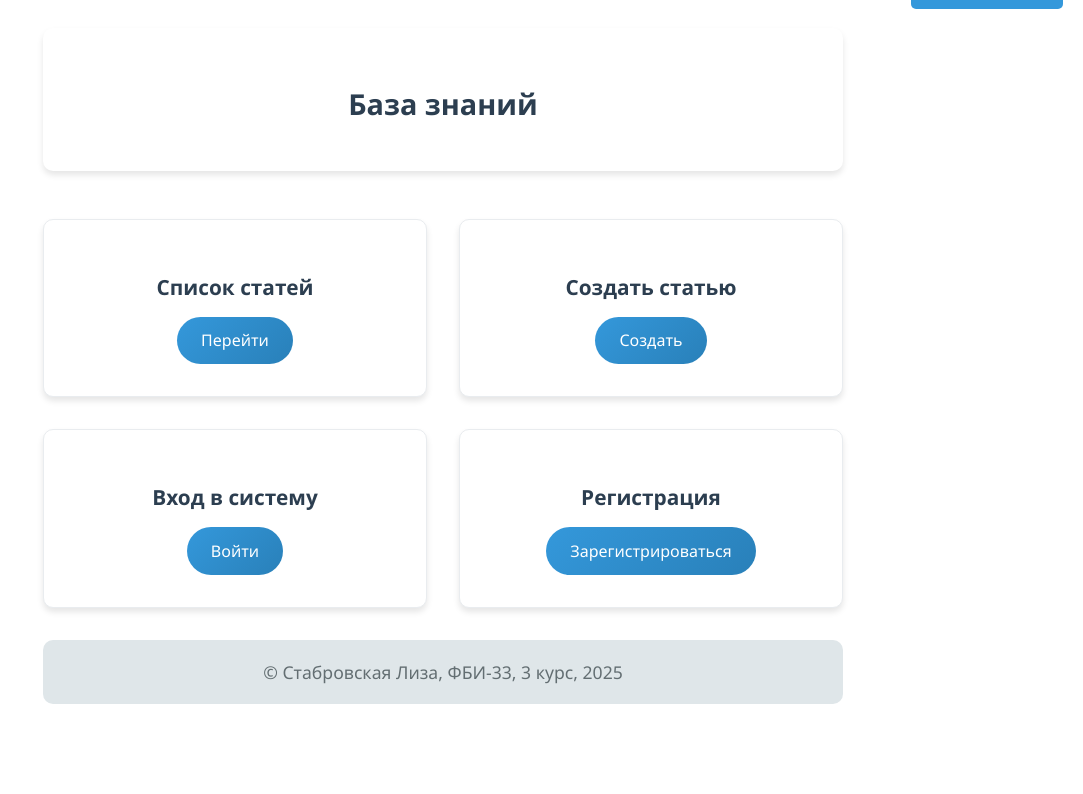
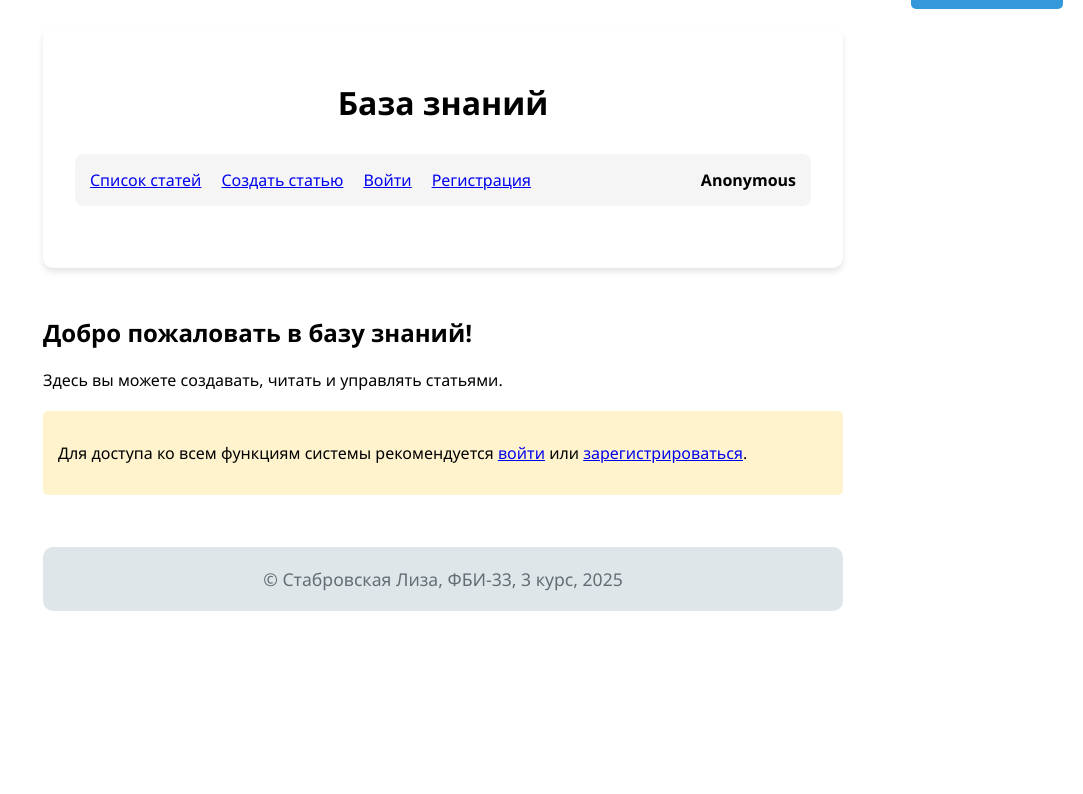
Before and after one commit to Elizaveta2894/web-back-lab, a Flask app: page / in a window 1280 px wide. Shown: the part 46-840 px from the top of the page, without its empty margins (197-1280 px from the left). Run offline with Flask 3, Linux system fonts and the light colour scheme; some libraries are stand-ins or nearby versions.

Commit message:
Аутентификация

```diff
--- a/lab5.py
+++ b/lab5.py
@@ -1,18 +1,55 @@
 from flask import Blueprint, render_template, session, request
 import psycopg2
+from psycopg2.extras import RealDictCursor
 
 lab5 = Blueprint('lab5', __name__)
 
-
 @lab5.route("/")
 def main():
-    username = session.get('username', 'anonymous')
-    return render_template('lab5/lab5.html', username=username)
+    return render_template('lab5/lab5.html', login=session.get('login', 'Anonymous'))
 
-@lab5.route("/lab5/login")
+@lab5.route("/lab5/login", methods=['GET','POST'])
 def login():
-    return render_template('lab5/login.html')
+    if request.method == 'GET':
+        return render_template('lab5/login.html')
 
+    login = request.form.get('login')
+    password = request.form.get('password')
+
+    if not (login or password):
+        return render_template('lab5/login.html', error="Заполните все поля")
+
+    try:
+        conn = psycopg2.connect(
+            host='127.0.0.1',
+            database='liza_stabrovskaya_knowledge_base',
+            user='liza_stabrovskaya_knowledge_base',
+            password='555'
+        )
+        cur = conn.cursor(cursor_factory=RealDictCursor)
+        cur.execute("SELECT * FROM users WHERE login = %s;", (login,))
+        user = cur.fetchone()
+
+        if not user:
+            cur.close()
+            conn.close()
+            return render_template('lab5/login.html',
+                                error='Логин и/или пароль неверны')
+
+        if user['password'] != password:
+            cur.close()
+            conn.close()
+            return render_template('lab5/login.html',
+                                error='Логин и/или пароль неверны')
+
+        session['login'] = login
+        cur.close()
+        conn.close()
+        return render_template('lab5/success_login.html', login=login)
+
+    except Exception as e:
+        return render_template('lab5/login.html',
+                             error=f'Ошибка базы данных: {str(e)}')
 
 @lab5.route("/lab5/list")
 def list_articles():
@@ -21,7 +58,6 @@ def list_articles():
 @lab5.route("/lab5/create")
 def create_article():
     return "Создать статью"
-
 
 @lab5.route('/lab5/register', methods=['GET', 'POST'])
 def register():
--- a/templates/lab5/lab5.html
+++ b/templates/lab5/lab5.html
@@ -5,29 +5,38 @@
 {% block main %}
 <div class="lab5-main">
     <div class="welcome-section">
-        <h2>База знаний</h2>
+        <h1>База знаний</h1>
+        <div class="navigation-bar" style="display: flex; justify-content: space-between; align-items: center; margin: 30px 0; padding: 15px; background-color: #f5f5f5; border-radius: 8px;">
+            <div class="nav-links" style="display: flex; gap: 20px;">
+                <a href="{{ url_for('lab5.list_articles') }}">Список статей</a>
+                <a href="{{ url_for('lab5.create_article') }}">Создать статью</a>
+                <a href="{{ url_for('lab5.login') }}">Войти</a>
+                <a href="{{ url_for('lab5.register') }}">Регистрация</a>
+            </div>
+
+            <div class="user-display" style="font-weight: bold;">
+                {% if login and login != 'Анонимный пользователь' and login != 'Anonymous' %}
+                    {{ login }}
+                {% else %}
+                    Anonymous
+                {% endif %}
+            </div>
+        </div>
     </div>
 
-    <div class="features-grid">
-        <div class="feature-card">
-            <h3>Список статей</h3>
-            <a href="{{ url_for('lab5.list_articles') }}" class="btn">Перейти</a>
-        </div>
+    <div class="main-content">
+        <h2>Добро пожаловать в базу знаний!</h2>
+        <p>Здесь вы можете создавать, читать и управлять статьями.</p>
 
-        <div class="feature-card">
-            <h3>Создать статью</h3>
-            <a href="{{ url_for('lab5.create_article') }}" class="btn">Создать</a>
-        </div>
-
-        <div class="feature-card">
-            <h3>Вход в систему</h3>
-            <a href="{{ url_for('lab5.login') }}" class="btn">Войти</a>
-        </div>
-
-        <div class="feature-card">
-            <h3>Регистрация</h3>
-            <a href="{{ url_for('lab5.register') }}" class="btn">Зарегистрироваться</a>
-        </div>
+        {% if login and login != 'Анонимный пользователь' and login != 'Anonymous' %}
+            <div style="background-color: #e8f5e8; padding: 15px; border-radius: 5px; margin: 20px 0;">
+                <p>Приветствуем, <strong>{{ login }}</strong>! Рады видеть вас снова.</p>
+            </div>
+        {% else %}
+            <div style="background-color: #fff3cd; padding: 15px; border-radius: 5px; margin: 20px 0;">
+                <p>Для доступа ко всем функциям системы рекомендуется <a href="{{ url_for('lab5.login') }}">войти</a> или <a href="{{ url_for('lab5.register') }}">зарегистрироваться</a>.</p>
+            </div>
+        {% endif %}
     </div>
 </div>
 {% endblock %}
--- a/templates/lab5/success.html
+++ b/templates/lab5/success.html
@@ -11,7 +11,7 @@
         <p style="margin: 30px 0;">
             Ваш аккаунт был успешно создан. Теперь вы можете пользоваться всеми возможностями нашей базы знаний.
         </p>
-        <a href="/lab5" style="display: inline-block; padding: 12px 24px; background: #3498db; color: white;
+        <a href="/" style="display: inline-block; padding: 12px 24px; background: #3498db; color: white;
            text-decoration: none; border-radius: 5px; font-size: 16px; transition: background 0.3s;">
             Перейти к базе знаний
         </a>
```
Also changed, not shown: templates/lab5/login.html (+20 -2 lines), templates/lab5/success_login.html (added, +35 -0 lines).
